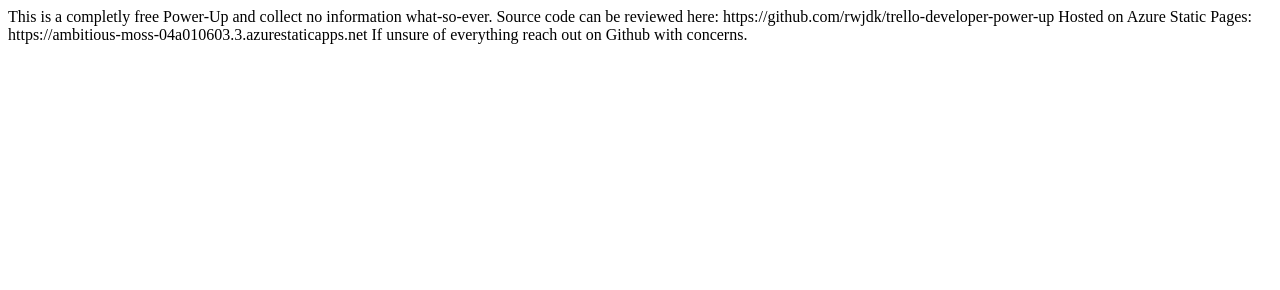
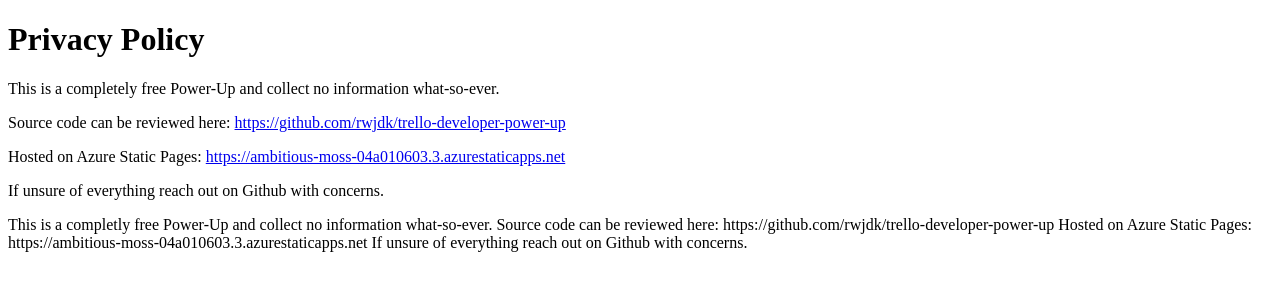
Before and after one commit to rwjdk/trello-developer-power-up, a plain HTML site: page src/privacy.html in a window 1280 px wide. Drawn offline with Linux system fonts and the light colour scheme.

Commit message:
Better Design of Privacy Policy

```diff
--- a/src/privacy.html
+++ b/src/privacy.html
@@ -1,3 +1,29 @@
+<!DOCTYPE html>
+<html lang="en">
+<head>
+    <meta charset="utf-8">
+    <meta http-equiv="Permissions-Policy" content="interest-cohort=()">
+</head>
+<body>
+
+    <h1>Privacy Policy</h1>
+    <p>
+        This is a completely free Power-Up and collect no information what-so-ever.
+    </p>
+
+    <p>
+        Source code can be reviewed here: <a href="https://github.com/rwjdk/trello-developer-power-up" target="_blank">https://github.com/rwjdk/trello-developer-power-up</a>
+    </p>
+    <p>
+        Hosted on Azure Static Pages:  <a href="https://ambitious-moss-04a010603.3.azurestaticapps.net" target="_blank">https://ambitious-moss-04a010603.3.azurestaticapps.net</a>
+    </p>
+
+    <p>
+        If unsure of everything reach out on Github with concerns.
+    </p>
+</body>
+</html>
+
 This is a completly free Power-Up and collect no information what-so-ever.
 
 Source code can be reviewed here: https://github.com/rwjdk/trello-developer-power-up
```
